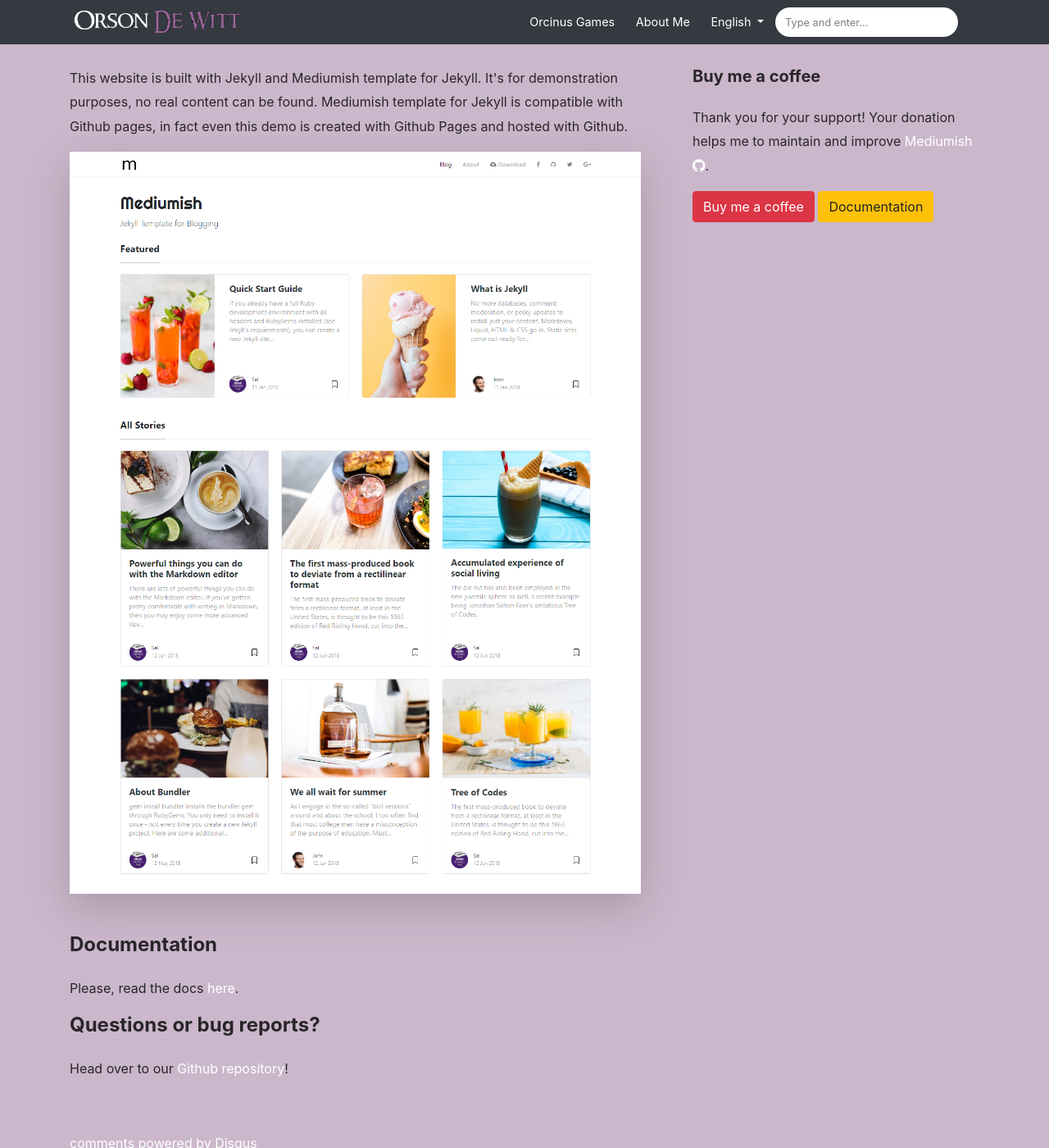
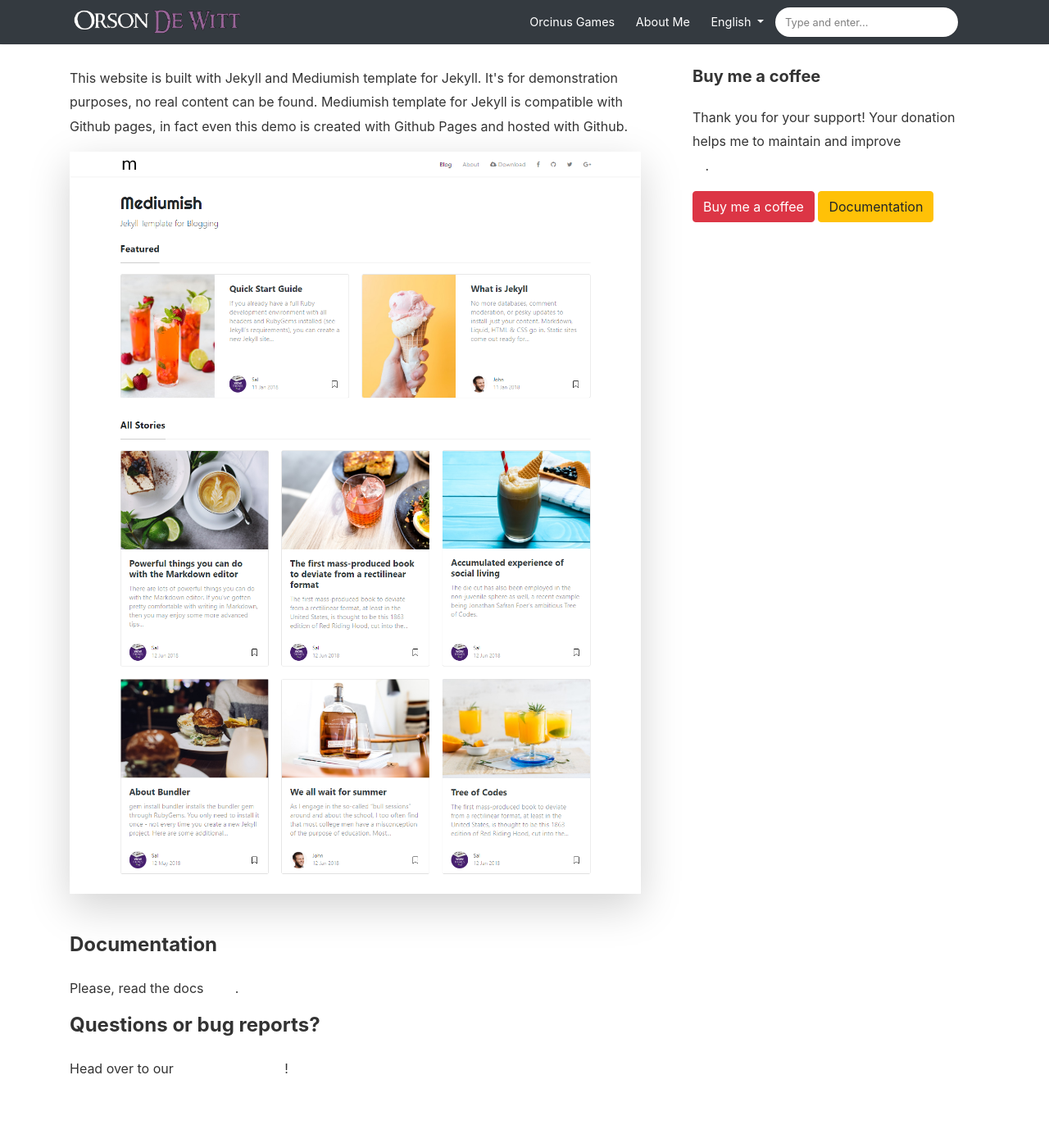
Before and after one commit to OrsonDWitt/OrsonBooks.github.io, a Jekyll site: the page built from _pages/about.md, in a window 1280 px wide and 1400 px high. Shown: the whole window at 82% size. Built offline with Jekyll 4.4.1, drawn with Linux system fonts in a browser that asks for light colours; nearby versions of some CDN libraries; comment, search, counter and statistics services are not loaded.

Commit message:
Update main.scss

```diff
--- a/assets/css/main.scss
+++ b/assets/css/main.scss
@@ -13,9 +13,6 @@
 	"syntax",
     "starsnonscss"
 ;
-
-body {background-color: #CBB7CB;}
-
 
 .navbar-brand {
 	padding-top: 0;
```
